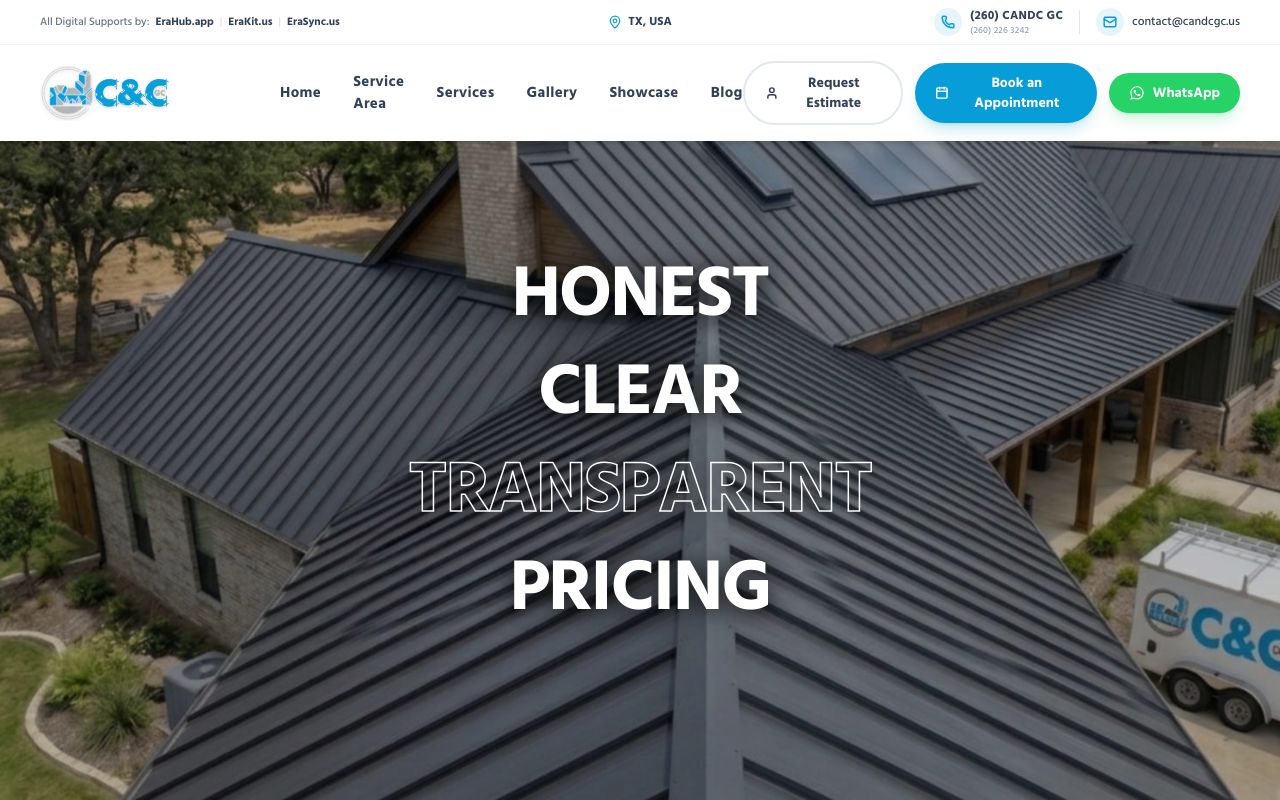
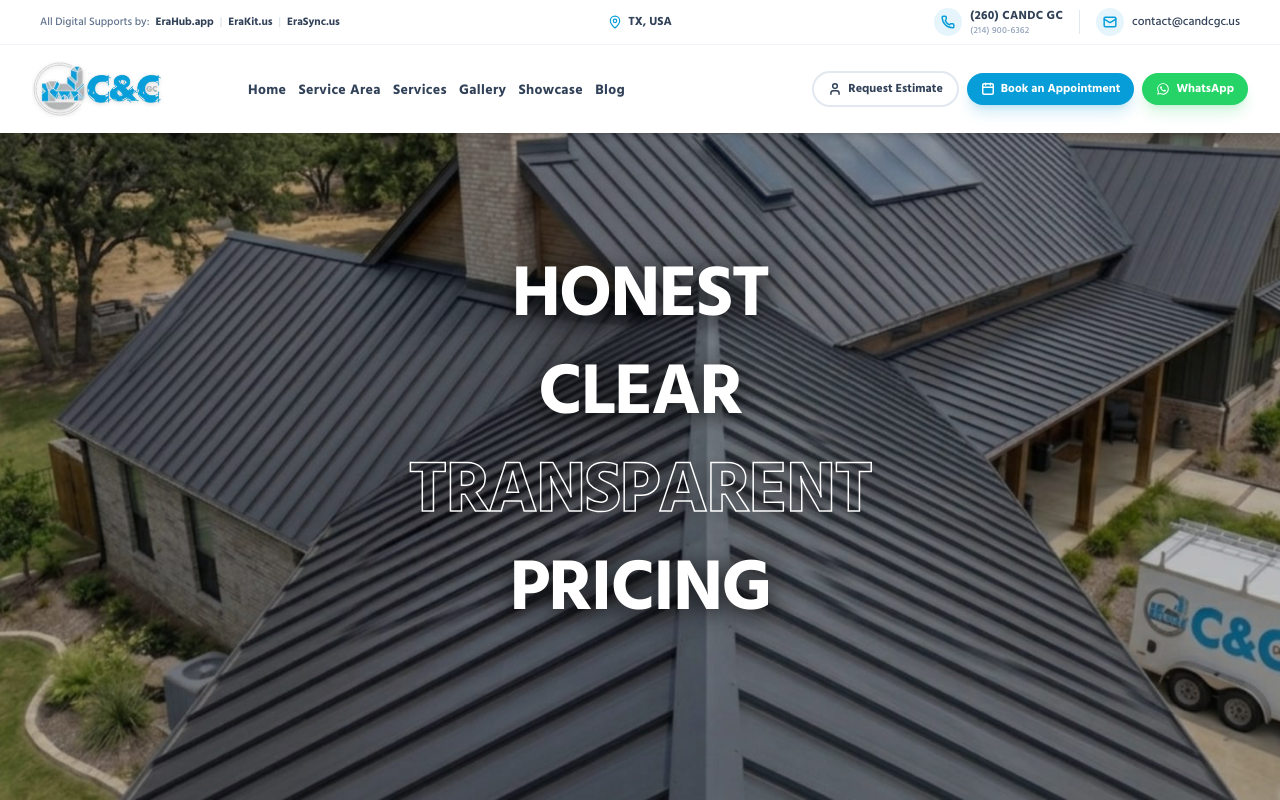
Before and after one commit to NextEra-Solutions-Group-LLC/C-C, a Next.js app: page / in a window 1280 px wide. Built offline with nearby package versions, Linux system fonts and the light colour scheme.

Commit message:
added some

```diff
--- a/app/components/Navbar.tsx
+++ b/app/components/Navbar.tsx
@@ -41,7 +41,7 @@ function WhatsAppIcon({ className }: { className?: string }) {
     );
 }
 
-const WHATSAPP_NUMBER = "12602263242"; // TODO: confirm intl format
+const WHATSAPP_NUMBER = "12149006362"; // TODO: confirm intl format
 const WHATSAPP_LINK = `https://wa.me/${WHATSAPP_NUMBER}`;
 
 // Blog is now last, and points to the external blog subdomain
@@ -380,7 +380,7 @@ export default function Navbar() {
 
                         {/* RIGHT: Phone (two sizes) + Email */}
                         <div className="flex items-center justify-center gap-4 md:justify-end">
-                            <a href="tel:2602263242" className="group flex items-center gap-2">
+                            <a href="tel:2149006362" className="group flex items-center gap-2">
                                 <span className="flex h-7 w-7 shrink-0 items-center justify-center rounded-full bg-[#079DD8]/10 text-[#079DD8] transition-colors group-hover:bg-[#079DD8] group-hover:text-white">
                                     <Phone className="h-3.5 w-3.5" strokeWidth={2.5} />
                                 </span>
@@ -389,7 +389,7 @@ export default function Navbar() {
                                         (260) CANDC GC
                                     </span>
                                     <span className="mt-1 text-[9px] font-medium tracking-wide text-slate-400">
-                                        (260) 226 3242
+                                        (214) 900-6362
                                     </span>
                                 </span>
                             </a>
@@ -408,10 +408,13 @@ export default function Navbar() {
                     </div>
                 </div>
 
-                <div className="mx-auto flex max-w-7xl items-center justify-between px-6 py-4 lg:px-10">
+                <div className="mx-auto flex max-w-7xl items-center justify-between gap-2 px-4 py-4 lg:px-8">
+
+                    {/* লোগো এবং নেভলিংক অংশ */}
+                    <div className="flex items-center gap-4 lg:gap-6 min-w-0">
                         {/* Logo */}
                         <Link href="/" className="flex items-center shrink-0">
-                        <div className="relative h-14 w-44 sm:w-52 md:w-60 overflow-hidden">
+                            <div className="relative h-12 w-36 sm:h-14 sm:w-40 md:w-48 overflow-hidden">
                                 <Image
                                     src="/image.png"
                                     alt="C&C GC Construction Logo"
@@ -423,7 +426,7 @@ export default function Navbar() {
                         </Link>
 
                         {/* Desktop nav links */}
-                    <nav className="hidden items-center gap-8 lg:flex">
+                        <nav className="hidden items-center gap-3 lg:flex shrink-0">
                             {NAV_LINKS.map((link) =>
                                 link.external ? (
                                     <a
@@ -431,7 +434,7 @@ export default function Navbar() {
                                         href={link.href}
                                         target="_blank"
                                         rel="noopener noreferrer"
-                                    className="group relative text-[15px] font-bold tracking-wide text-slate-700 transition-colors duration-200 hover:text-[#079DD8]"
+                                        className="group relative text-[13px] lg:text-[14px] font-bold tracking-wide text-slate-700 transition-colors duration-200 hover:text-[#079DD8]"
                                     >
                                         {link.label}
                                         <span className="absolute -bottom-1.5 left-0 h-[2.5px] w-0 rounded-full bg-[#079DD8] transition-all duration-300 ease-out group-hover:w-full" />
@@ -440,7 +443,7 @@ export default function Navbar() {
                                     <Link
                                         key={link.label}
                                         href={link.href}
-                                    className="group relative text-[15px] font-bold tracking-wide text-slate-700 transition-colors duration-200 hover:text-[#079DD8]"
+                                        className="group relative text-[13px] lg:text-[14px] font-bold tracking-wide text-slate-700 transition-colors duration-200 hover:text-[#079DD8]"
                                     >
                                         {link.label}
                                         <span className="absolute -bottom-1.5 left-0 h-[2.5px] w-0 rounded-full bg-[#079DD8] transition-all duration-300 ease-out group-hover:w-full" />
@@ -448,21 +451,22 @@ export default function Navbar() {
                                 )
                             )}
                         </nav>
+                    </div>
 
                     {/* Desktop CTAs */}
-                    <div className="hidden items-center gap-3 lg:flex">
+                    <div className="hidden items-center gap-2 lg:flex shrink-0">
                         <button
                             onClick={handleOpenEstimateModal}
-                            className="flex items-center gap-2 rounded-full border-2 border-slate-200 px-5 py-2.5 text-sm font-bold text-slate-700 transition-all hover:bg-slate-50 hover:border-slate-300 active:scale-95"
+                            className="flex items-center gap-1.5 rounded-full border-2 border-slate-200 px-3.5 py-2 text-xs font-bold text-slate-700 transition-all hover:bg-slate-50 hover:border-slate-300 active:scale-95"
                         >
-                            <User className="h-4 w-4" strokeWidth={2.5} />
+                            <User className="h-3.5 w-3.5" strokeWidth={2.5} />
                             Request Estimate
                         </button>
                         <button
                             onClick={handleOpenBookingModal}
-                            className="flex items-center gap-2 rounded-full bg-[#079DD8] px-5 py-2.5 text-sm font-bold text-white shadow-lg shadow-[#079DD8]/20 transition-all hover:bg-[#0688c2] active:scale-95"
+                            className="flex items-center gap-1.5 rounded-full bg-[#079DD8] px-3.5 py-2 text-xs font-bold text-white shadow-lg shadow-[#079DD8]/20 transition-all hover:bg-[#0688c2] active:scale-95"
                         >
-                            <Calendar className="h-4 w-4" strokeWidth={2.5} />
+                            <Calendar className="h-3.5 w-3.5" strokeWidth={2.5} />
                             Book an Appointment
                         </button>
 
@@ -470,30 +474,30 @@ export default function Navbar() {
                             target="_blank"
                             rel="noopener noreferrer"
                             aria-label="Chat on WhatsApp"
-                            className="flex items-center gap-2 rounded-full bg-[#25D366] px-5 py-2.5 text-sm font-bold text-white shadow-lg shadow-[#25D366]/20 transition-all hover:bg-[#1fbd5a] active:scale-95"
+                            className="flex items-center gap-1.5 rounded-full bg-[#25D366] px-3.5 py-2 text-xs font-bold text-white shadow-lg shadow-[#25D366]/20 transition-all hover:bg-[#1fbd5a] active:scale-95"
                         >
-                            <WhatsAppIcon className="h-4 w-4" />
+                            <WhatsAppIcon className="h-3.5 w-3.5" />
                             WhatsApp
                         </a>
-                    </div >
+                    </div>
 
                     {/* Mobile Hamburger Toggle Button */}
                     <button
                         onClick={() => setMobileOpen((v) => !v)}
-                        className="relative flex h-11 w-11 items-center justify-center rounded-xl bg-slate-100 border border-slate-200 text-slate-700 lg:hidden shadow-sm transition-all active:scale-95"
+                        className="relative flex h-10 w-10 items-center justify-center rounded-xl bg-slate-100 border border-slate-200 text-slate-700 lg:hidden shadow-sm transition-all active:scale-95"
                         aria-label="Toggle menu"
                     >
                         {mobileOpen ? (
-                            <X className="h-6 w-6 text-slate-700" />
+                            <X className="h-5 w-5 text-slate-700" />
                         ) : (
-                            <div className="flex flex-col justify-between w-5 h-4">
+                            <div className="flex flex-col justify-between w-4 h-3.5">
                                 <span className="block h-0.5 w-full bg-slate-700 rounded-full"></span>
                                 <span className="block h-0.5 w-full bg-slate-700 rounded-full"></span>
                                 <span className="block h-0.5 w-full bg-slate-700 rounded-full"></span>
                             </div>
                         )}
                     </button>
-                </div >
+                </div>
 
                 {/* Mobile Glass Overlay Menu */}
                 <AnimatePresence>
```
Lines whose indentation alone changed are shown as unchanged.
